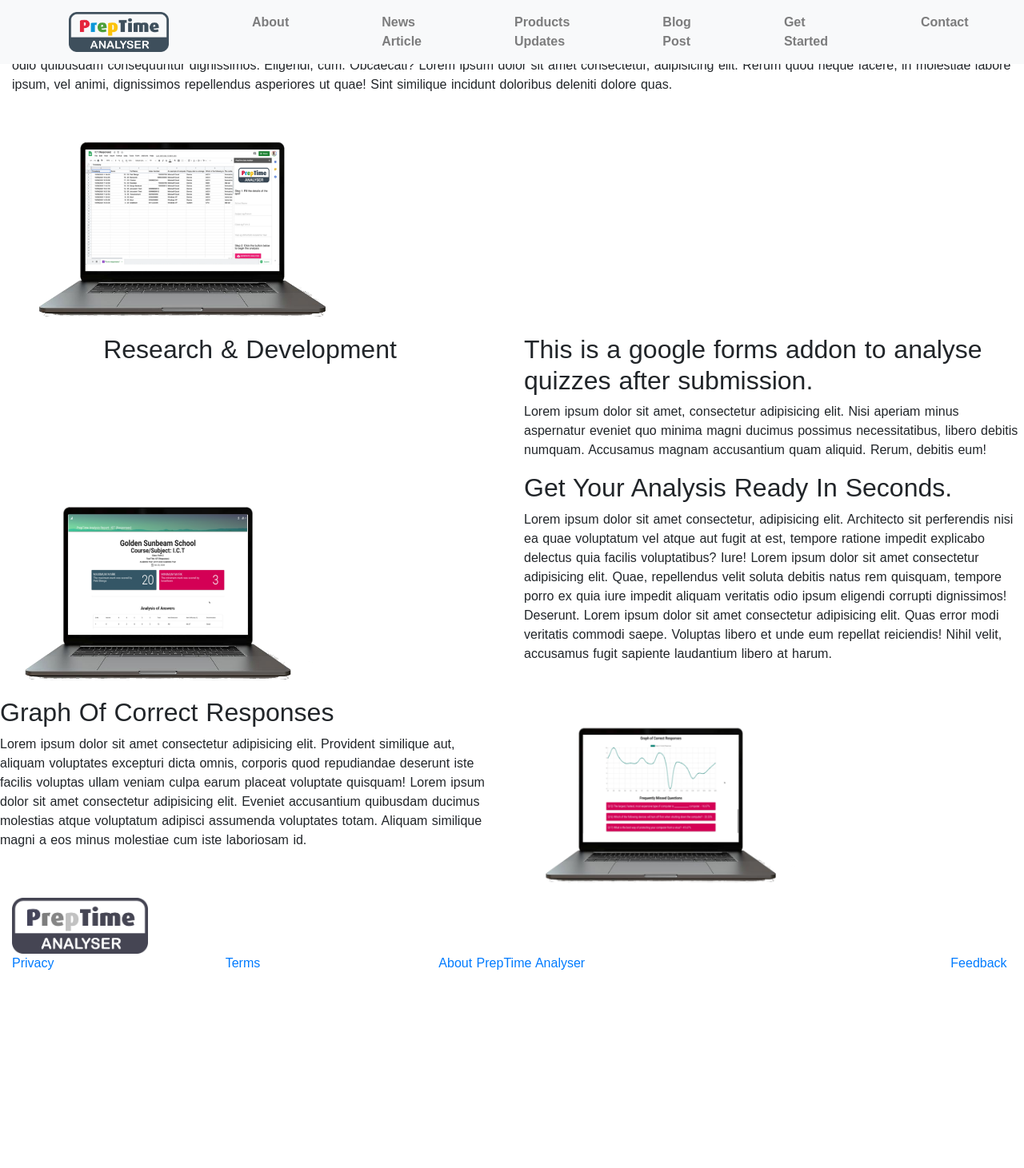
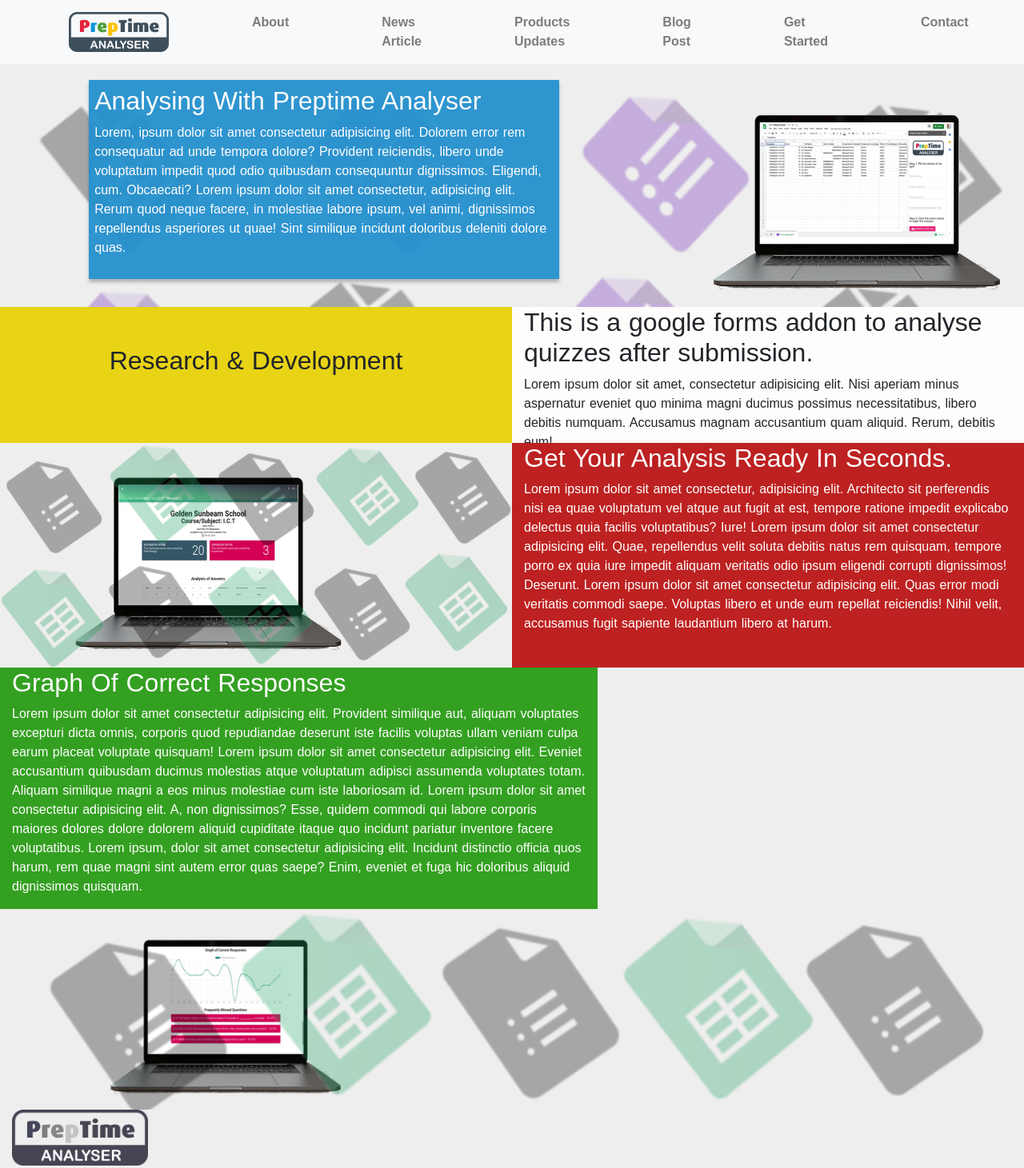
Before and after one commit to Scribble-Works/preptimeanalyser, a Nuxt app: page / in a window 1280 px wide. Shown: the top 1461 px of the page at 80% size. Before the commit the page ends 1217 px from the top, so only its background shows below. Built offline with nearby package versions, Linux system fonts and the light colour scheme; a web font is replaced by a local one.

Commit message:
styled index

```diff
--- a/layouts/style.css
+++ b/layouts/style.css
@@ -1,5 +1,6 @@
 body{
     font-family: sans-serif;
+    background-color: #EFEEEE;
 }
 .nav-link {
     font-weight: bold;
@@ -20,15 +21,37 @@ body{
     padding-right: 50px;
 }
 
-/* .bg-forms1{
-    background-image: url('../assets/images/preptime_bg.png');
-    background-color: #EFEEEE;
-} */
-
-/* @font-face {
-    font-family: "Squada_One";
-    font-style: normal;
-    font-weight: 400;
-    src: local("Squada_One"),
-     url(~assets/fonts/Squada_One/SquadaOne-Regular.ttf) format("truetype");
-} */
+.form-bg{
+    position: relative;
+}
+.form-bg:before{
+    content: ' ';
+    display: block;
+    position: absolute;
+    left: 0;
+    top: 0;
+    width: 100%;
+    height: 100%;
+    opacity: 0.3;
+    background-image: url('~assets/images/preptime_bg.png');
+    background-repeat: no-repeat;
+    background-position: 50% 0;
+    background-size: cover;
+}
+.sheet-bg{
+    position: relative;
+}
+.sheet-bg:before{
+    content: ' ';
+    display: block;
+    position: absolute;
+    left: 0;
+    top: 0;
+    width: 100%;
+    height: 100%;
+    opacity: 0.3;
+    background-image: url('~assets/images/preptime_bg_2.png');
+    background-repeat: no-repeat;
+    background-position: 50% 0;
+    background-size: cover;
+}
--- a/pages/about.vue
+++ b/pages/about.vue
@@ -1,6 +1,6 @@
 <template>
-  <div class="about">
-    <div class="container-about">
+  <div class="container-fluid about">
+    <div class="container-about top-buffer">
       <h5>About</h5>
       <h3>Bringing the benefits of Preptime Analyser to every educator</h3>
       <p>
--- a/pages/blog.vue
+++ b/pages/blog.vue
@@ -1,7 +1,7 @@
 <template>
   <div>
     <div class="container">
-      <div class="row">
+      <div class="row top-buffer">
         <h4>All The Latest</h4>
         <NuxtLink to="">
           <div class="row">
--- a/pages/contact.vue
+++ b/pages/contact.vue
@@ -1,6 +1,6 @@
 <template>
   <div>
-    <div class="body-contact">
+    <div class="body-contact top-buffer">
       <div class="container form">
         <form action="" method="POST">
           <h2>GET IN TOUCH</h2>
--- a/pages/index.vue
+++ b/pages/index.vue
@@ -1,7 +1,8 @@
 <template>
-  <div>
-    <div class="row-fluid about">
-      <div class="col intro">
+  <div class="container-fluid">
+    <div class="row about form-bg top-buffer">
+      <div class="col-7 mx-5">
+        <div class="h-45 mx-5">
           <h2>Analysing With Preptime Analyser</h2>
           <p>
             Lorem, ipsum dolor sit amet consectetur adipisicing elit. Dolorem
@@ -13,7 +14,8 @@
             Sint similique incidunt doloribus deleniti dolore quas.
           </p>
         </div>
-      <div class="col intro-lap">
+      </div>
+      <div class="col-3 intro-lap">
         <img
           src="~assets/images/analser1.png"
           height="284px"
@@ -25,7 +27,7 @@
 
     <div class="row">
       <div class="col rnd">
-        <h2 class="text-center">Research & Development</h2>
+        <h2 class="text-center my-5">Research & Development</h2>
       </div>
       <div class="col rnd2">
         <h2>
@@ -40,9 +42,10 @@
       </div>
     </div>
 
-    <div class="row results">
-      <div class="col lap2">
+    <div class="row">
+      <div class="col lap2 sheet-bg">
         <img
+          class="mx-5"
           src="~assets/images/analser2.png"
           height="281px"
           width="395px"
@@ -66,7 +69,7 @@
       </div>
     </div>
     <div class="row graph">
-      <div class="col lap3-caption">
+      <div class="col-7 lap3-caption">
         <h2>Graph Of Correct Responses</h2>
         <p>
           Lorem ipsum dolor sit amet consectetur adipisicing elit. Provident
@@ -75,11 +78,19 @@
           placeat voluptate quisquam! Lorem ipsum dolor sit amet consectetur
           adipisicing elit. Eveniet accusantium quibusdam ducimus molestias
           atque voluptatum adipisci assumenda voluptates totam. Aliquam
-          similique magni a eos minus molestiae cum iste laboriosam id.
+          similique magni a eos minus molestiae cum iste laboriosam id. Lorem
+          ipsum dolor sit amet consectetur adipisicing elit. A, non dignissimos?
+          Esse, quidem commodi qui labore corporis maiores dolores dolore
+          dolorem aliquid cupiditate itaque quo incidunt pariatur inventore
+          facere voluptatibus. Lorem ipsum, dolor sit amet consectetur
+          adipisicing elit. Incidunt distinctio officia quos harum, rem quae
+          magni sint autem error quas saepe? Enim, eveniet et fuga hic doloribus
+          aliquid dignissimos quisquam.
         </p>
       </div>
-      <div class="col lap3">
+      <div class="col mx-5 lap3 sheet-bg">
         <img
+          class="mx-5"
           src="~assets/images/analser3.png"
           height="251px"
           width="342px"
@@ -95,6 +106,41 @@ export default {};
 </script>
 
 <style>
+.top-buffer {
+  margin-top: 100px;
+}
+.h-45 {
+  padding: 1%;
+  height: 249px;
+  width: 588px;
+  background: rgba(36, 145, 206, 0.95);
+  box-shadow: 0px 4px 4px rgba(0, 0, 0, 0.25);
+}
 
+.rnd {
+  height: 170px;
+  background: #e8d315;
+}
 
+.rnd2 {
+  background: #fffcfc;
+  width: 100%;
+  height: 170px;
+}
+
+.lap2-caption {
+  background: #bd2121;
+}
+.lap3-caption {
+  background: #33a021;
+}
+.h-45 h2, .h-45 p{
+  color: #FFFDFD;
+}
+.lap2-caption h2, .lap2-caption p{
+  color: #FFFDFD;
+}
+.lap3-caption h2, .lap3-caption p{
+  color: #FFFDFD;
+}
 </style>
--- a/pages/news.vue
+++ b/pages/news.vue
@@ -1,7 +1,7 @@
 <template>
-  <div>
+  <div class="container-fluid">
     <div class="container">
-      <div class="row">
+      <div class="row top-buffer">
         <div class="col">
           <img
             src="~assets/images/accra_col1.jpg"
--- a/pages/started.vue
+++ b/pages/started.vue
@@ -1,6 +1,6 @@
 <template>
   <div>
-    <div class="container">
+    <div class="container top-buffer">
       <div class="img">
         <img
           src="~assets/images/privacy.png"
--- a/pages/updates.vue
+++ b/pages/updates.vue
@@ -1,7 +1,7 @@
 <template>
   <div>
     <div class="container">
-      <div class="row">
+      <div class="row top-buffer">
         <div class="col">
           <img
             src="~assets/images/PrepTime analyser logo.png"
@@ -158,7 +158,7 @@
 
 <style>
 blockquote {
-  position: absolute;
+  /* position: absolute; */
   height: 286px;
   width: 310px;
 }
```
Lines whose indentation alone changed are shown as unchanged.
